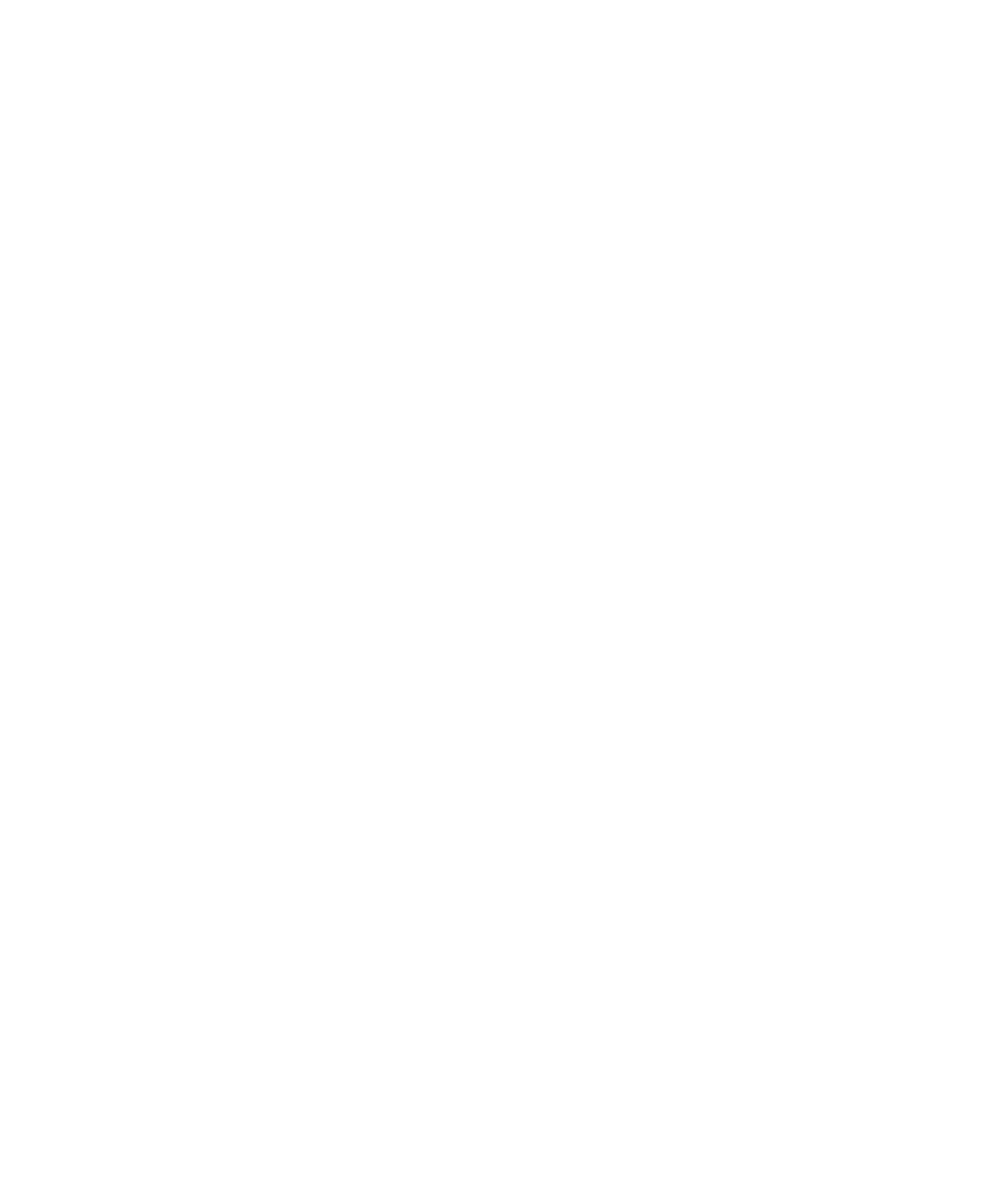
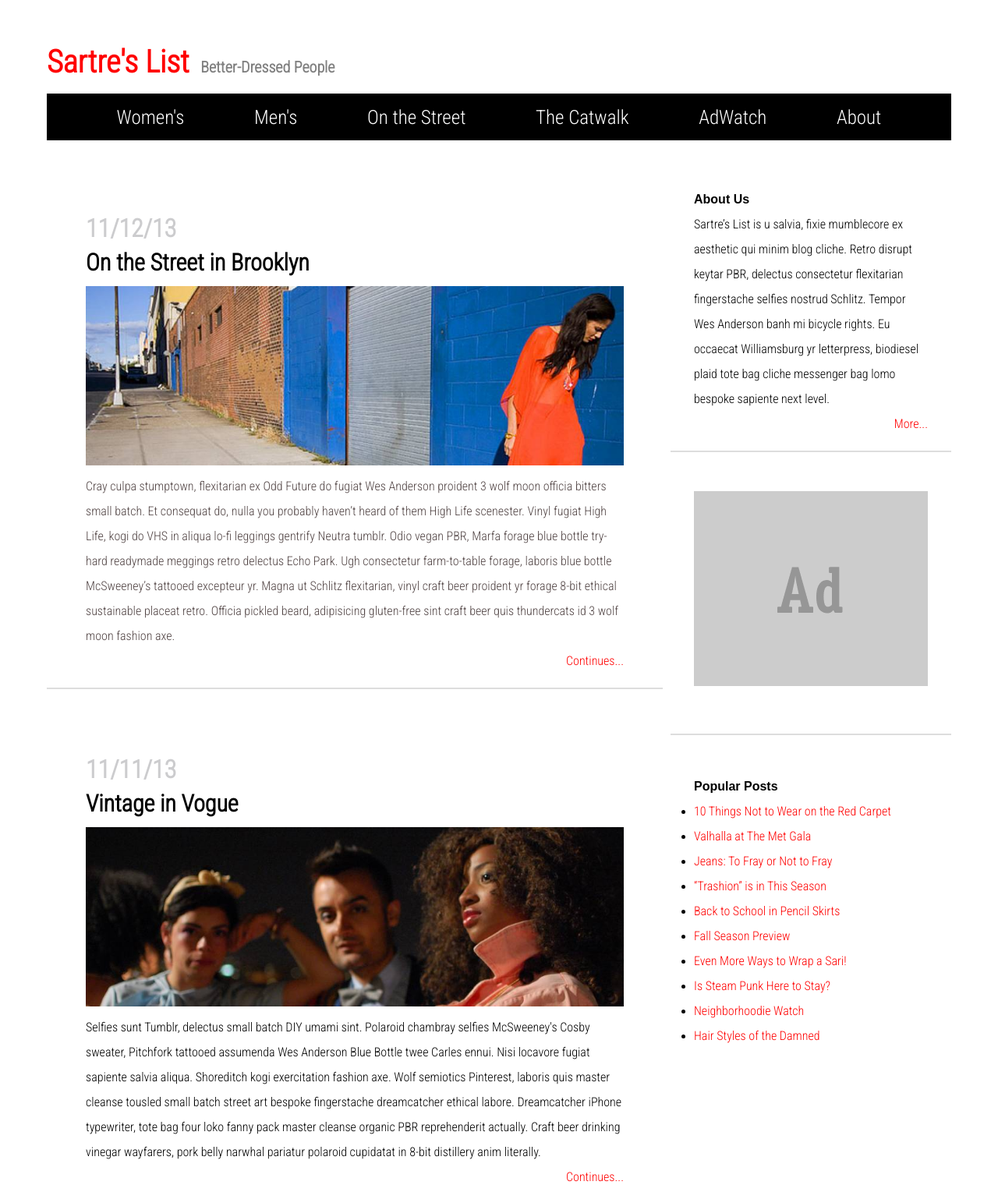
Before and after one commit to ingl3585/fashion-blog, a plain HTML site: page fashion-blog/index.html in a window 1280 px wide. Shown: the top 1529 px of the page at 78% size. Before the commit the page ends 800 px from the top, so only its background shows below. Drawn offline with Linux system fonts and the light colour scheme.

Commit message:
submitting homework

```diff
--- a/fashion-blog/css/main.css
+++ b/fashion-blog/css/main.css
@@ -0,0 +1,162 @@
+@import url('https://fonts.googleapis.com/css2?family=Roboto+Condensed:wght@300&display=swap');
+
+* {
+    box-sizing: border-box;
+    margin: 0;
+    padding: 0;
+    line-height: 2;
+}
+
+.page-container {
+    display: grid;
+    grid-template-rows: 20% 60% 20%
+    gap: 10px;
+    padding: 40px 60px;
+}
+
+header {
+    display: block;
+}
+
+main {
+    display: grid;
+    grid-template-columns: 3fr 1fr;
+    gap: 10px;
+}
+
+.sections {
+    grid-column: 1/2;
+    grid-row: 2/3;
+}
+
+.asides {
+    grid-column: 2/3;
+    grid-row: 2/3;
+}
+
+h1, h2, p, a {
+    font-family: 'Roboto Condensed', sans-serif;
+}
+
+header h1 {
+    display: inline;
+    color: red;
+    font-size: 40px;
+}
+
+header h2 {
+    display: inline;
+    color: gray;
+    font-size: 20px;
+    margin: 0 10px;
+}
+
+.top-nav {
+    height: 60px;
+    width: 100%;
+    display: flex;
+    justify-content: space-evenly;
+    align-items: center;
+    list-style-type: none;
+    font-size: 25px;
+    background-color: black;
+}
+
+.top-nav a {
+    text-decoration: none;
+    color: white;
+}
+
+.brooklyn {
+    padding: 30px;
+    margin: 20px;
+}
+
+.date {
+    color: #CCCCCE;
+}
+
+.brooklyn h2 {
+    font-size: 30px;
+    margin-top: -40px;
+}
+
+.brooklyn p {
+    color:#514444;
+}
+
+.brooklyn a {
+    float: right;
+    text-decoration: none;
+    color: red;
+}
+
+.fashion-photo1 {
+    width: 100%;
+}
+
+.vogue {
+    padding: 30px;
+    margin: 20px;
+}
+
+.vogue h2 {
+    font-size: 30px;
+    margin-top: -40px;
+}
+
+.vogue a {
+    float: right;
+    text-decoration: none;
+    color: red;
+}
+
+.fashion-photo2 {
+    width: 100%;
+}
+
+.about-us {
+    padding: 30px;
+    margin-top: 20px;
+    margin-bottom: 20px;
+}
+
+.about-us a {
+    float: right;
+    color: red;
+    text-decoration: none;
+}
+
+.ad-gif {
+    padding: 30px;
+    margin-top: 20px;
+    margin-bottom: 20px;
+}
+
+.popular-posts {
+    padding: 30px;
+    margin-top: 20px;
+}
+
+.popular-links a {
+    color: red;
+    text-decoration: none;
+}
+
+.bottom-nav {
+    padding: 30px;
+    width: 74.5%;
+    display: flex;
+    justify-content: space-evenly;
+    align-items: center;
+    list-style-type: none;
+}
+
+.bottom-nav a {
+    color: red;
+    text-decoration: none;
+}
+
+hr {
+    border: 0.25px solid #DDDDDD;
+}
--- a/fashion-blog/index.html
+++ b/fashion-blog/index.html
@@ -7,7 +7,103 @@
 	<link rel="stylesheet" type="text/css" href="css/main.css">
 </head>
 <body>
+	<div class="page-container">
+		<header>
+			<h1>Sartre's List</h1>
+			<h2>Better-Dressed People</h2>
+			<nav>
+				<ul class="top-nav">
+					<li><a href="">Women's</a></li>
+					<li><a href="">Men's</a></li>
+					<li><a href="">On the Street</a></li>
+					<li><a href="">The Catwalk</a></li>
+					<li><a href="">AdWatch</a></li>
+					<li><a href="">About</a></li>
+				</ul>
+			</nav>
+		</header>
+		<main>
+			<div class="sections">
+			<section class="brooklyn">
+				<h1 class="date">11/12/13</h1>
+				<h2>On the Street in Brooklyn</h2>
+				<img class="fashion-photo1" src="img/fashion_photo.jpg">
+				<p>Cray culpa stumptown, flexitarian ex Odd Future do fugiat Wes Anderson proident 3 wolf moon officia bitters small batch.
+				Et consequat do, nulla you probably haven’t heard of them High Life scenester. Vinyl fugiat High Life, kogi do VHS in
+				aliqua lo-fi leggings gentrify Neutra tumblr. Odio vegan PBR, Marfa forage blue bottle try-hard readymade meggings retro
+				delectus Echo Park. Ugh consectetur farm-to-table forage, laboris blue bottle McSweeney’s tattooed excepteur yr. Magna
+				ut Schlitz flexitarian, vinyl craft beer proident yr forage 8-bit ethical sustainable placeat retro. Officia pickled
+				beard, adipisicing gluten-free sint craft beer quis thundercats id 3 wolf moon fashion axe.</p>
+				<a href="">Continues...</a>
+			</section>
+			<section>
+				<hr>
+			</section>
+			<section class="vogue">
+				<h1 class="date">11/11/13</h1>
+				<h2>Vintage in Vogue</h2>
+				<img class="fashion-photo2" src="img/fashion_photo2.jpg">
+				<p>Selfies sunt Tumblr, delectus small batch DIY umami sint. Polaroid chambray selfies McSweeney's Cosby sweater, Pitchfork
+				tattooed assumenda Wes Anderson Blue Bottle twee Carles ennui. Nisi locavore fugiat sapiente salvia aliqua. Shoreditch
+				kogi exercitation fashion axe. Wolf semiotics Pinterest, laboris quis master cleanse tousled small batch street art
+				bespoke fingerstache dreamcatcher ethical labore. Dreamcatcher iPhone typewriter, tote bag four loko fanny pack master
+				cleanse organic PBR reprehenderit actually. Craft beer drinking vinegar wayfarers, pork belly narwhal pariatur polaroid
+				cupidatat in 8-bit distillery anim literally.</p>
+				<a href="">Continues...</a>
+			</section>
+			<section>
+				<hr>
+			</section>
+			</div>
+			<div class="asides">
+				<aside class="about-us">
+					<h4>About Us</h4>
+					<p>Sartre’s List is u salvia, fixie mumblecore ex aesthetic qui minim blog cliche. Retro disrupt keytar PBR, delectus
+					consectetur flexitarian fingerstache selfies nostrud Schlitz. Tempor Wes Anderson banh mi bicycle rights. Eu occaecat
+					Williamsburg yr letterpress, biodiesel plaid tote bag cliche messenger bag lomo bespoke sapiente next level.</p>
+					<a href="">More...</a>
+				</aside>
+				<aside>
+					<hr>
+				</aside>
+				<aside class="ad-gif">
+					<img class="ad-image" src="img/ad.gif">
+				</aside>
+				<aside>
+					<hr>
+				</aside>
+				<aside class="popular-posts">
+					<h4>Popular Posts</h4>
+					<ul class="popular-links">
+						<li><a href="">10 Things Not to Wear on the Red Carpet</a></li>
+						<li><a href="">Valhalla at The Met Gala</a></li>
+						<li><a href="">Jeans: To Fray or Not to Fray</a></li>
+						<li><a href="">“Trashion” is in This Season</a></li>
+						<li><a href="">Back to School in Pencil Skirts</a></li>
+						<li><a href="">Fall Season Preview</a></li>
+						<li><a href="">Even More Ways to Wrap a Sari!</a></li>
+						<li><a href="">Is Steam Punk Here to Stay?</a></li>
+						<li><a href="">Neighborhoodie Watch</a></li>
+						<li><a href="">Hair Styles of the Damned</a></li>
+					</ul>
+				</aside>
+			</div>
+		</main>
 
-
+		<footer>
+			<nav>
+				<ul class="bottom-nav">
+					<li><a href="">Home</li>
+					<li><a href="">Women's</li>
+					<li><a href="">Men's</li>
+					<li><a href="">On the Street</li>
+					<li><a href="">The Catwalk</li>
+					<li><a href="">AdWatch</li>
+					<li><a href="">About</li>
+					<li><a href="">Tips</li>
+				</ul>
+			</nav>
+		</footer>
+	</div>
 </body>
 </html>
```
